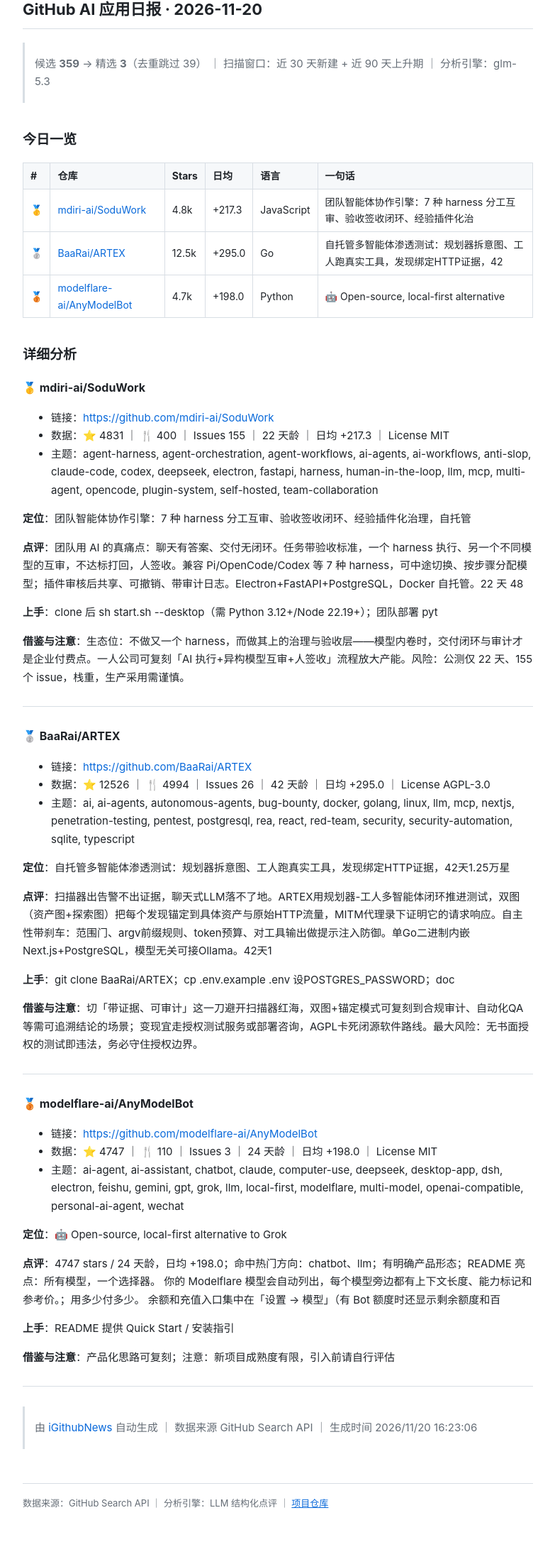
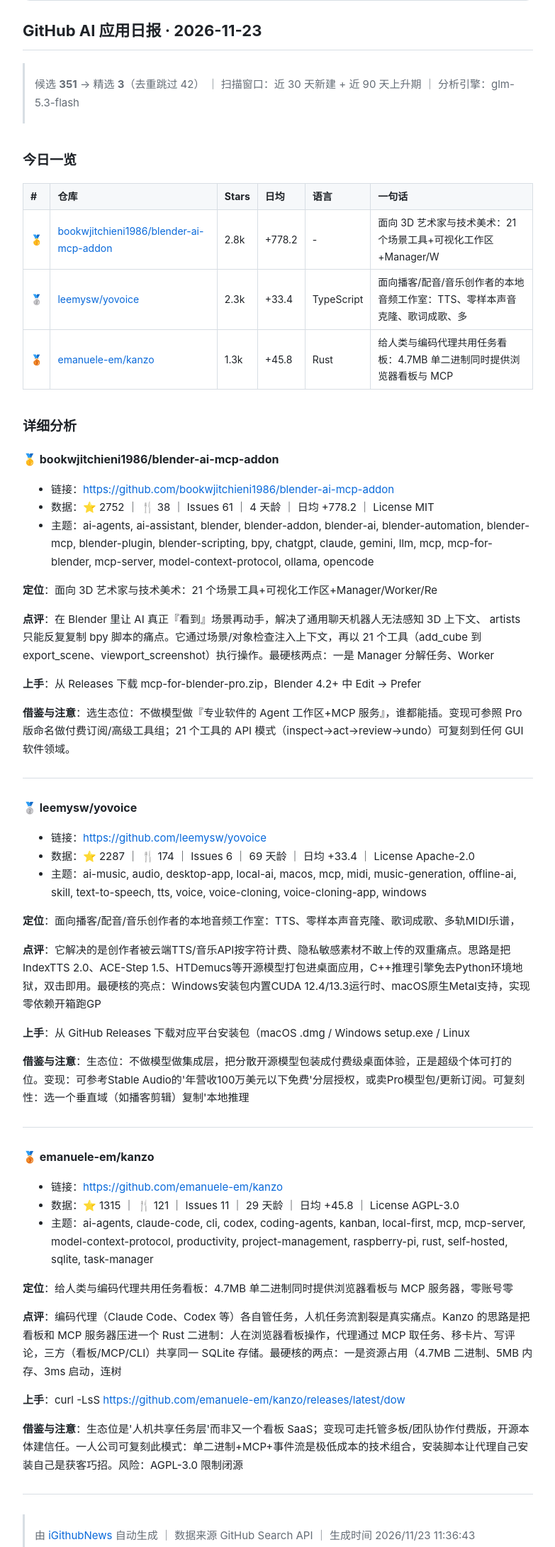
Before and after one commit to coolyi/ai-github-news, a plain HTML site: page index.html in a window 1280 px wide. Shown: the part 380-2560 px from the top of the page at 71% size, without its empty margins (248-1031 px from the left). Drawn offline with Linux system fonts and the light colour scheme.

Commit message:
发布 2026-11-23 日报 [skip ci]

```diff
--- a/index.html
+++ b/index.html
@@ -1,7 +1,7 @@
 <!doctype html>
 <html lang="zh-CN"><head>
 <meta charset="utf-8"><meta name="viewport" content="width=device-width,initial-scale=1">
-<title>GitHub AI 应用日报 · 2026年11月20日</title>
+<title>GitHub AI 应用日报 · 2026年11月23日</title>
 <style>
 :root { --fg:#1f2328; --muted:#656d76; --border:#d8dee4; --bg:#fff; --card:#f6f8fa; --accent:#0969da; }
 @media (prefers-color-scheme: dark) {
@@ -35,15 +35,16 @@ footer.site { margin-top:48px; color:var(--muted); font-size:13px; border-top:1p
 </head><body><main>
 <header class="site">
   <div class="kicker">iGithubNews · 每日 GitHub AI 新星榜</div>
-  <h1>2026年11月20日</h1>
-  <div class="sub">星期五 · Top 10 新兴 AI 应用 · 12 维度结构化分析</div>
+  <h1>2026年11月23日</h1>
+  <div class="sub">星期一 · Top 10 新兴 AI 应用 · 12 维度结构化分析</div>
 </header>
-<nav class="archive"><h2>往期归档</h2><ul><li><a href="./2026-11-19.html">2026年11月19日</a></li>
+<nav class="archive"><h2>往期归档</h2><ul><li><a href="./2026-11-20.html">2026年11月20日</a></li>
+<li><a href="./2026-11-19.html">2026年11月19日</a></li>
 <li><a href="./2026-11-18.html">2026年11月18日</a></li>
 <li><a href="./2026-11-17.html">2026年11月17日</a></li></ul></nav>
-<article><h1>GitHub AI 应用日报 · 2026-11-20</h1>
+<article><h1>GitHub AI 应用日报 · 2026-11-23</h1>
 <blockquote>
-<p>候选 <strong>359</strong> → 精选 <strong>3</strong>（去重跳过 39） ｜ 扫描窗口：近 30 天新建 + 近 90 天上升期 ｜ 分析引擎：glm-5.3</p>
+<p>候选 <strong>351</strong> → 精选 <strong>3</strong>（去重跳过 42） ｜ 扫描窗口：近 30 天新建 + 近 90 天上升期 ｜ 分析引擎：glm-5.3-flash</p>
 </blockquote>
 <h2>今日一览</h2>
 <table>
@@ -59,65 +60,65 @@ footer.site { margin-top:48px; color:var(--muted); font-size:13px; border-top:1p
 </thead>
 <tbody><tr>
 <td>🥇</td>
-<td><a href="https://github.com/mdiri-ai/SoduWork">mdiri-ai/SoduWork</a></td>
-<td>4.8k</td>
-<td>+217.3</td>
-<td>JavaScript</td>
-<td>团队智能体协作引擎：7 种 harness 分工互审、验收签收闭环、经验插件化治</td>
+<td><a href="https://github.com/bookwjitchieni1986/blender-ai-mcp-addon">bookwjitchieni1986/blender-ai-mcp-addon</a></td>
+<td>2.8k</td>
+<td>+778.2</td>
+<td>-</td>
+<td>面向 3D 艺术家与技术美术：21 个场景工具+可视化工作区+Manager/W</td>
 </tr>
 <tr>
 <td>🥈</td>
-<td><a href="https://github.com/BaaRai/ARTEX">BaaRai/ARTEX</a></td>
-<td>12.5k</td>
-<td>+295.0</td>
-<td>Go</td>
-<td>自托管多智能体渗透测试：规划器拆意图、工人跑真实工具，发现绑定HTTP证据，42</td>
+<td><a href="https://github.com/leemysw/yovoice">leemysw/yovoice</a></td>
+<td>2.3k</td>
+<td>+33.4</td>
+<td>TypeScript</td>
+<td>面向播客/配音/音乐创作者的本地音频工作室：TTS、零样本声音克隆、歌词成歌、多</td>
 </tr>
 <tr>
 <td>🥉</td>
-<td><a href="https://github.com/modelflare-ai/AnyModelBot">modelflare-ai/AnyModelBot</a></td>
-<td>4.7k</td>
-<td>+198.0</td>
-<td>Python</td>
-<td>🤖 Open-source, local-first alternative</td>
+<td><a href="https://github.com/emanuele-em/kanzo">emanuele-em/kanzo</a></td>
+<td>1.3k</td>
+<td>+45.8</td>
+<td>Rust</td>
+<td>给人类与编码代理共用任务看板：4.7MB 单二进制同时提供浏览器看板与 MCP</td>
 </tr>
 </tbody></table>
 <h2>详细分析</h2>
-<h3>🥇 mdiri-ai/SoduWork</h3>
+<h3>🥇 bookwjitchieni1986/blender-ai-mcp-addon</h3>
 <ul>
-<li>链接：<a href="https://github.com/mdiri-ai/SoduWork">https://github.com/mdiri-ai/SoduWork</a></li>
-<li>数据：⭐ 4831 ｜ 🍴 400 ｜ Issues 155 ｜ 22 天龄 ｜ 日均 +217.3 ｜ License MIT</li>
-<li>主题：agent-harness, agent-orchestration, agent-workflows, ai-agents, ai-workflows, anti-slop, claude-code, codex, deepseek, electron, fastapi, harness, human-in-the-loop, llm, mcp, multi-agent, opencode, plugin-system, self-hosted, team-collaboration</li>
+<li>链接：<a href="https://github.com/bookwjitchieni1986/blender-ai-mcp-addon">https://github.com/bookwjitchieni1986/blender-ai-mcp-addon</a></li>
+<li>数据：⭐ 2752 ｜ 🍴 38 ｜ Issues 61 ｜ 4 天龄 ｜ 日均 +778.2 ｜ License MIT</li>
+<li>主题：ai-agents, ai-assistant, blender, blender-addon, blender-ai, blender-automation, blender-mcp, blender-plugin, blender-scripting, bpy, chatgpt, claude, gemini, llm, mcp, mcp-for-blender, mcp-server, model-context-protocol, ollama, opencode</li>
 </ul>
-<p><strong>定位</strong>：团队智能体协作引擎：7 种 harness 分工互审、验收签收闭环、经验插件化治理，自托管</p>
-<p><strong>点评</strong>：团队用 AI 的真痛点：聊天有答案、交付无闭环。任务带验收标准，一个 harness 执行、另一个不同模型的互审，不达标打回，人签收。兼容 Pi/OpenCode/Codex 等 7 种 harness，可中途切换、按步骤分配模型；插件审核后共享、可撤销、带审计日志。Electron+FastAPI+PostgreSQL，Docker 自托管。22 天 48</p>
-<p><strong>上手</strong>：clone 后 sh start.sh --desktop（需 Python 3.12+/Node 22.19+）；团队部署 pyt</p>
-<p><strong>借鉴与注意</strong>：生态位：不做又一个 harness，而做其上的治理与验收层——模型内卷时，交付闭环与审计才是企业付费点。一人公司可复刻「AI 执行+异构模型互审+人签收」流程放大产能。风险：公测仅 22 天、155 个 issue，栈重，生产采用需谨慎。</p>
+<p><strong>定位</strong>：面向 3D 艺术家与技术美术：21 个场景工具+可视化工作区+Manager/Worker/Re</p>
+<p><strong>点评</strong>：在 Blender 里让 AI 真正『看到』场景再动手，解决了通用聊天机器人无法感知 3D 上下文、 artists 只能反复复制 bpy 脚本的痛点。它通过场景/对象检查注入上下文，再以 21 个工具（add_cube 到 export_scene、viewport_screenshot）执行操作。最硬核两点：一是 Manager 分解任务、Worker </p>
+<p><strong>上手</strong>：从 Releases 下载 mcp-for-blender-pro.zip，Blender 4.2+ 中 Edit → Prefer</p>
+<p><strong>借鉴与注意</strong>：选生态位：不做模型做『专业软件的 Agent 工作区+MCP 服务』，谁都能插。变现可参照 Pro 版命名做付费订阅/高级工具组；21 个工具的 API 模式（inspect→act→review→undo）可复刻到任何 GUI 软件领域。</p>
 <hr>
-<h3>🥈 BaaRai/ARTEX</h3>
+<h3>🥈 leemysw/yovoice</h3>
 <ul>
-<li>链接：<a href="https://github.com/BaaRai/ARTEX">https://github.com/BaaRai/ARTEX</a></li>
-<li>数据：⭐ 12526 ｜ 🍴 4994 ｜ Issues 26 ｜ 42 天龄 ｜ 日均 +295.0 ｜ License AGPL-3.0</li>
-<li>主题：ai, ai-agents, autonomous-agents, bug-bounty, docker, golang, linux, llm, mcp, nextjs, penetration-testing, pentest, postgresql, rea, react, red-team, security, security-automation, sqlite, typescript</li>
+<li>链接：<a href="https://github.com/leemysw/yovoice">https://github.com/leemysw/yovoice</a></li>
+<li>数据：⭐ 2287 ｜ 🍴 174 ｜ Issues 6 ｜ 69 天龄 ｜ 日均 +33.4 ｜ License Apache-2.0</li>
+<li>主题：ai-music, audio, desktop-app, local-ai, macos, mcp, midi, music-generation, offline-ai, skill, text-to-speech, tts, voice, voice-cloning, voice-cloning-app, windows</li>
 </ul>
-<p><strong>定位</strong>：自托管多智能体渗透测试：规划器拆意图、工人跑真实工具，发现绑定HTTP证据，42天1.25万星</p>
-<p><strong>点评</strong>：扫描器出告警不出证据，聊天式LLM落不了地。ARTEX用规划器-工人多智能体闭环推进测试，双图（资产图+探索图）把每个发现锚定到具体资产与原始HTTP流量，MITM代理录下证明它的请求响应。自主性带刹车：范围门、argv前缀规则、token预算、对工具输出做提示注入防御。单Go二进制内嵌Next.js+PostgreSQL，模型无关可接Ollama。42天1</p>
-<p><strong>上手</strong>：git clone BaaRai/ARTEX；cp .env.example .env 设POSTGRES_PASSWORD；doc</p>
-<p><strong>借鉴与注意</strong>：切「带证据、可审计」这一刀避开扫描器红海，双图+锚定模式可复刻到合规审计、自动化QA等需可追溯结论的场景；变现宜走授权测试服务或部署咨询，AGPL卡死闭源软件路线。最大风险：无书面授权的测试即违法，务必守住授权边界。</p>
+<p><strong>定位</strong>：面向播客/配音/音乐创作者的本地音频工作室：TTS、零样本声音克隆、歌词成歌、多轨MIDI乐谱，</p>
+<p><strong>点评</strong>：它解决的是创作者被云端TTS/音乐API按字符计费、隐私敏感素材不敢上传的双重痛点。思路是把IndexTTS 2.0、ACE-Step 1.5、HTDemucs等开源模型打包进桌面应用，C++推理引擎免去Python环境地狱，双击即用。最硬核的亮点：Windows安装包内置CUDA 12.4/13.3运行时、macOS原生Metal支持，实现零依赖开箱跑GP</p>
+<p><strong>上手</strong>：从 GitHub Releases 下载对应平台安装包（macOS .dmg / Windows setup.exe / Linux</p>
+<p><strong>借鉴与注意</strong>：生态位：不做模型做集成层，把分散开源模型包装成付费级桌面体验，正是超级个体可打的位。变现：可参考Stable Audio的&#39;年营收100万美元以下免费&#39;分层授权，或卖Pro模型包/更新订阅。可复刻性：选一个垂直域（如播客剪辑）复制&#39;本地推理</p>
 <hr>
-<h3>🥉 modelflare-ai/AnyModelBot</h3>
+<h3>🥉 emanuele-em/kanzo</h3>
 <ul>
-<li>链接：<a href="https://github.com/modelflare-ai/AnyModelBot">https://github.com/modelflare-ai/AnyModelBot</a></li>
-<li>数据：⭐ 4747 ｜ 🍴 110 ｜ Issues 3 ｜ 24 天龄 ｜ 日均 +198.0 ｜ License MIT</li>
-<li>主题：ai-agent, ai-assistant, chatbot, claude, computer-use, deepseek, desktop-app, dsh, electron, feishu, gemini, gpt, grok, llm, local-first, modelflare, multi-model, openai-compatible, personal-ai-agent, wechat</li>
+<li>链接：<a href="https://github.com/emanuele-em/kanzo">https://github.com/emanuele-em/kanzo</a></li>
+<li>数据：⭐ 1315 ｜ 🍴 121 ｜ Issues 11 ｜ 29 天龄 ｜ 日均 +45.8 ｜ License AGPL-3.0</li>
+<li>主题：ai-agents, claude-code, cli, codex, coding-agents, kanban, local-first, mcp, mcp-server, model-context-protocol, productivity, project-management, raspberry-pi, rust, self-hosted, sqlite, task-manager</li>
 </ul>
-<p><strong>定位</strong>：🤖 Open-source, local-first alternative to Grok </p>
-<p><strong>点评</strong>：4747 stars / 24 天龄，日均 +198.0；命中热门方向：chatbot、llm；有明确产品形态；README 亮点：所有模型，一个选择器。 你的 Modelflare 模型会自动列出，每个模型旁边都有上下文长度、能力标记和参考价。；用多少付多少。 余额和充值入口集中在「设置 → 模型」（有 Bot 额度时还显示剩余额度和百</p>
-<p><strong>上手</strong>：README 提供 Quick Start / 安装指引</p>
-<p><strong>借鉴与注意</strong>：产品化思路可复刻；注意：新项目成熟度有限，引入前请自行评估</p>
+<p><strong>定位</strong>：给人类与编码代理共用任务看板：4.7MB 单二进制同时提供浏览器看板与 MCP 服务器，零账号零</p>
+<p><strong>点评</strong>：编码代理（Claude Code、Codex 等）各自管任务，人机任务流割裂是真实痛点。Kanzo 的思路是把看板和 MCP 服务器压进一个 Rust 二进制：人在浏览器看板操作，代理通过 MCP 取任务、移卡片、写评论，三方（看板/MCP/CLI）共享同一 SQLite 存储。最硬核的两点：一是资源占用（4.7MB 二进制、5MB 内存、3ms 启动，连树</p>
+<p><strong>上手</strong>：curl -LsS <a href="https://github.com/emanuele-em/kanzo/releases/latest/dow">https://github.com/emanuele-em/kanzo/releases/latest/dow</a></p>
+<p><strong>借鉴与注意</strong>：生态位是&#39;人机共享任务层&#39;而非又一个看板 SaaS；变现可走托管多板/团队协作付费版，开源本体建信任。一人公司可复刻此模式：单二进制+MCP+事件流是极低成本的技术组合，安装脚本让代理自己安装自己是获客巧招。风险：AGPL-3.0 限制闭源</p>
 <hr>
 <blockquote>
-<p>由 <a href="https://github.com/">iGithubNews</a> 自动生成 ｜ 数据来源 GitHub Search API ｜ 生成时间 2026/11/20 16:23:06</p>
+<p>由 <a href="https://github.com/">iGithubNews</a> 自动生成 ｜ 数据来源 GitHub Search API ｜ 生成时间 2026/11/23 11:36:43</p>
 </blockquote>
 
 </article>
```
Also changed, not shown: 2026-11-23.html (added, +126 -0 lines), 1 other file.
